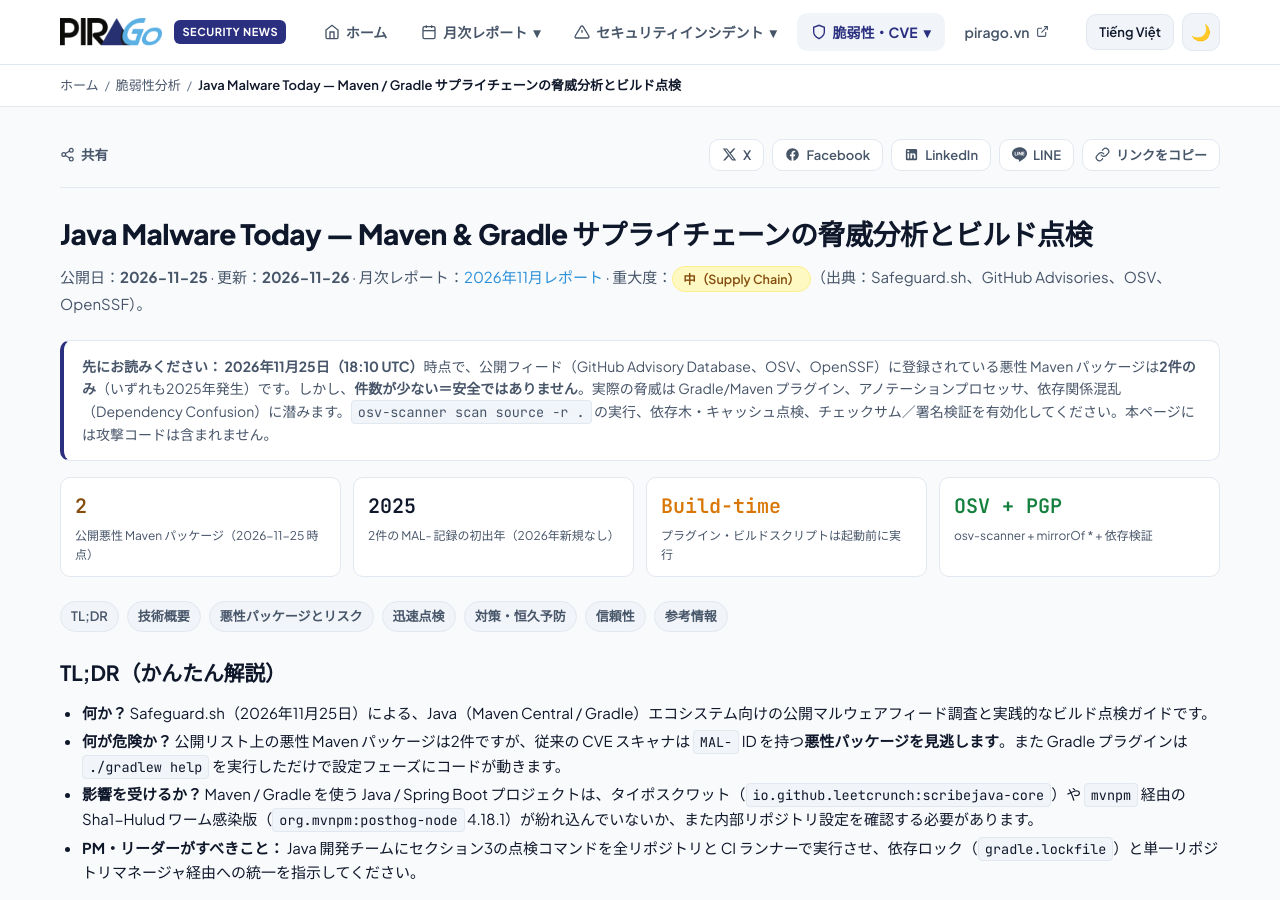
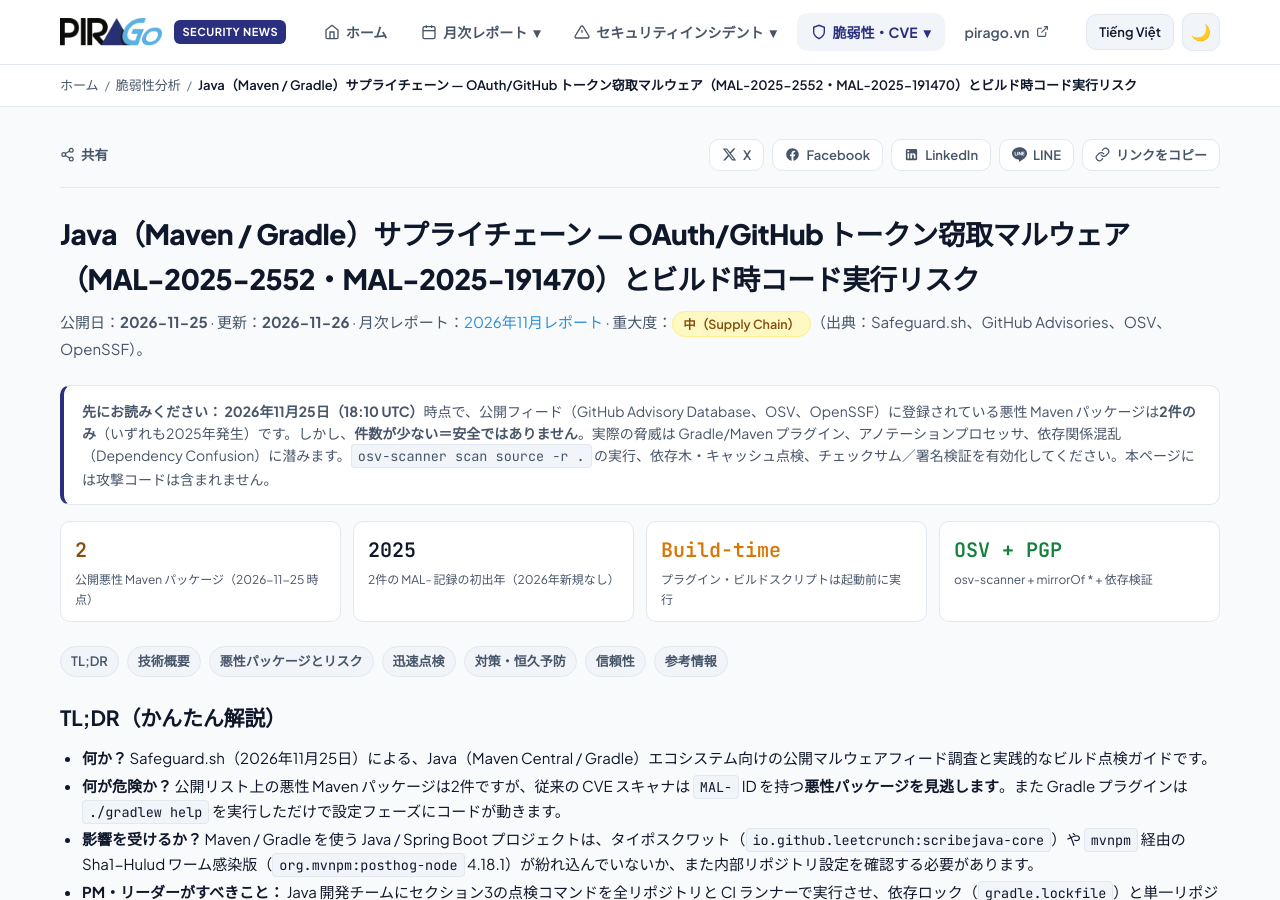
Before and after one commit to pirago-vietnam/security-news, a Jekyll site: the page built from featured/vulnerabilities/java-maven-supply-chain-2026-11/ja/analysis.html, in a window 1280 px wide and 900 px high. Built offline with Jekyll 4.4.1, drawn with Linux system fonts in a browser that asks for light colours.

Commit message:
docs: clarify vulnerability-focused title for Java/Maven analysis and add rule in featured/RULES.md

```diff
--- a/_data/featured.yml
+++ b/_data/featured.yml
@@ -12,7 +12,7 @@
   accent: true
   badge: {sev: med, text: "SUPPLY CHAIN"}
   nav: {vi: "Java/Maven Supply Chain", ja: "Java/Maven サプライチェーン"}
-  title: {vi: "Java Malware Today — Chuỗi cung ứng Maven & Gradle: 2 gói độc hại công khai & Bề mặt rủi ro lúc build", ja: "Java Malware Today — Maven / Gradle サプライチェーン：公開悪性2件とビルド時の攻撃面"}
+  title: {vi: "Chuỗi cung ứng Java (Maven / Gradle) — Mã độc đánh cắp OAuth/GitHub token (MAL-2025-2552, MAL-2025-191470) & Rủi ro thực thi mã lúc build", ja: "Java（Maven / Gradle）サプライチェーン — OAuth/GitHub トークン窃取マルウェア（MAL-2025-2552・MAL-2025-191470）とビルド時コード実行リスク"}
   date: {vi: "Công bố 2026-11-25 · Cập nhật 2026-11-26 · Safeguard.sh / OSV / GitHub Advisories · MAL-2025-2552 & MAL-2025-191470", ja: "2026年11月25日公表 · 2026年11月26日更新 · Safeguard.sh / OSV / GitHub Advisories · MAL-2025-2552 & MAL-2025-191470"}
   link: {vi: "Xem phân tích & lệnh kiểm tra →", ja: "分析・点検ガイドを見る →"}
   items:
--- a/featured/vulnerabilities/java-maven-supply-chain-2026-11/analysis.html
+++ b/featured/vulnerabilities/java-maven-supply-chain-2026-11/analysis.html
@@ -1,7 +1,7 @@
 ---
 layout: default
-title: "Java Malware Today — Chuỗi cung ứng Maven & Gradle: Phân tích & Kiểm tra build"
-description: "Tổng hợp bức tranh mã độc Java/Maven tính đến 25-11-2026: 2 gói độc hại trên OSV/GitHub (scribejava-core typosquat, org.mvnpm:posthog-node), bề mặt tấn công lúc build (Maven/Gradle plugin, annotation processor, dependency confusion) và lệnh kiểm tra thực tế."
+title: "Chuỗi cung ứng Java (Maven / Gradle) — Mã độc đánh cắp OAuth/GitHub token (MAL-2025-2552, MAL-2025-191470) & Rủi ro thực thi mã lúc build"
+description: "Phân tích rủi ro chuỗi cung ứng Java/Maven/Gradle tính đến 25-11-2026: 2 gói độc hại trên OSV/GitHub (scribejava-core typosquat lấy OAuth token, org.mvnpm:posthog-node nhiễm sâu Sha1-Hulud), bề mặt thực thi mã lúc build (plugin, annotation processor, dependency confusion) và lệnh kiểm tra."
 image: "/featured/vulnerabilities/java-maven-supply-chain-2026-11/java-maven-supply-chain-og.png"
 category: "Phân tích lỗ hổng"
 ---
@@ -32,7 +32,7 @@ category: "Phân tích lỗ hổng"
 </style>
 
 <div class="report-header">
-  <h1>Java Malware Today — Chuỗi cung ứng Maven &amp; Gradle &amp; Cách kiểm tra build</h1>
+  <h1>Chuỗi cung ứng Java (Maven / Gradle) — Mã độc đánh cắp OAuth/GitHub token (MAL-2025-2552, MAL-2025-191470) &amp; Rủi ro thực thi mã lúc build</h1>
   <p class="sub">Công bố: <strong>2026-11-25</strong> · Cập nhật: <strong>2026-11-26</strong> · Bản tin tháng: <a href="{{ '/monthly/2026-11/' | relative_url }}">Báo cáo tháng 11/2026</a> · Mức độ: <span class="badge med">Trung bình (Supply Chain)</span> (Nguồn: Safeguard.sh, GitHub Advisories, OSV, OpenSSF).</p>
 </div>
 
--- a/featured/vulnerabilities/java-maven-supply-chain-2026-11/ja/analysis.html
+++ b/featured/vulnerabilities/java-maven-supply-chain-2026-11/ja/analysis.html
@@ -1,8 +1,8 @@
 ---
 layout: default
 lang: ja
-title: "Java Malware Today — Maven / Gradle サプライチェーンの脅威分析とビルド点検"
-description: "2026年11月25日時点の Java/Maven マルウェア状況：OSV/GitHub の公開悪性パッケージ2件（scribejava-core タイポスクワット、org.mvnpm:posthog-node）、ビルド時の攻撃面（プラグイン・アノテーションプロセッサ・依存関係混乱）、点検コマンドまとめ。"
+title: "Java（Maven / Gradle）サプライチェーン — OAuth/GitHub トークン窃取マルウェア（MAL-2025-2552・MAL-2025-191470）とビルド時コード実行リスク"
+description: "2026年11月25日時点の Java/Maven/Gradle サプライチェーン脅威分析：OSV/GitHub の悪性パッケージ2件（OAuth 窃取の scribejava-core 偽装、Sha1-Hulud 感染の org.mvnpm:posthog-node）、ビルド時コード実行面（プラグイン・APT・依存関係混乱）と点検手順。"
 image: "/featured/vulnerabilities/java-maven-supply-chain-2026-11/java-maven-supply-chain-og.png"
 category: "脆弱性分析"
 permalink: /ja/featured/vulnerabilities/java-maven-supply-chain-2026-11/analysis/
@@ -34,7 +34,7 @@ permalink: /ja/featured/vulnerabilities/java-maven-supply-chain-2026-11/analysis
 </style>
 
 <div class="report-header">
-  <h1>Java Malware Today — Maven &amp; Gradle サプライチェーンの脅威分析とビルド点検</h1>
+  <h1>Java（Maven / Gradle）サプライチェーン — OAuth/GitHub トークン窃取マルウェア（MAL-2025-2552・MAL-2025-191470）とビルド時コード実行リスク</h1>
   <p class="sub">公開日：<strong>2026-11-25</strong> · 更新：<strong>2026-11-26</strong> · 月次レポート：<a href="{{ '/ja/monthly/2026-11/' | relative_url }}">2026年11月レポート</a> · 重大度：<span class="badge med">中（Supply Chain）</span>（出典：Safeguard.sh、GitHub Advisories、OSV、OpenSSF）。</p>
 </div>
 
```
Also changed, not shown: featured/RULES.md (+2 -0 lines), featured/vulnerabilities/java-maven-supply-chain-2026-11/java-maven-supply-chain-og.png.
